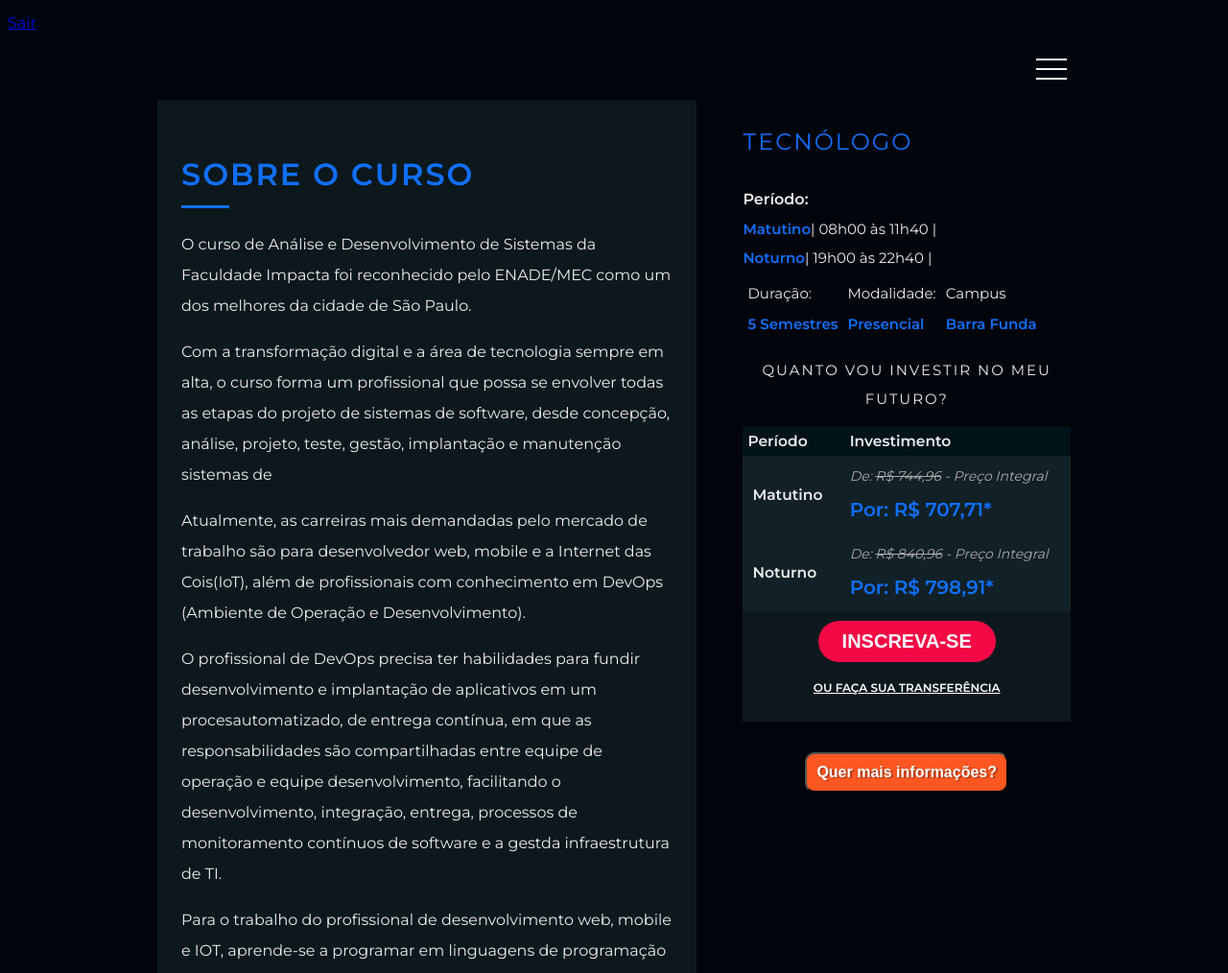
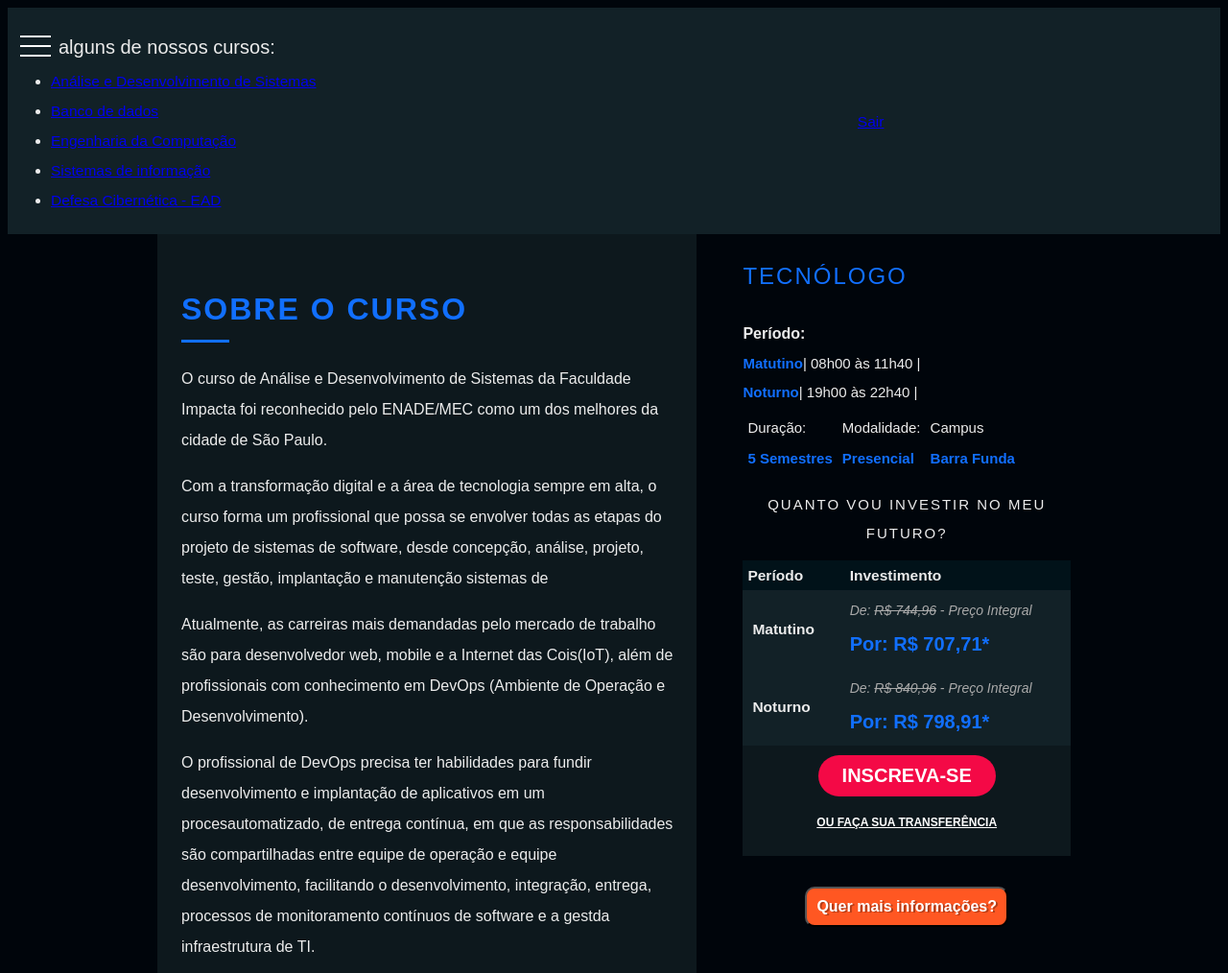
Before and after one commit to DavidBPereira/AulaDevWebFlask, a Flask app: template Impacta/templates/Impacta.html in a window 1280 px wide; the page is wider, and only the part inside the window is pictured. Shown: the top 1014 px of that part at 96% size. Run offline with Flask 2, Linux system fonts and the light colour scheme; the template is opened without the code that fills it, so the values that code supplies are empty.

Commit message:
Criação branch nova

```diff
--- a/Impacta/templates/Impacta.html
+++ b/Impacta/templates/Impacta.html
@@ -1,19 +1,5 @@
 {% extends 'base.html' %}
 {% block conteudo %}
-<!DOCTYPE html>
-<html lang="pt-br">
-
-<head>
-  <meta charset="UTF-8">
-  <meta http-equiv="X-UA-Compatible" content="IE=edge">
-  <meta name="viewport" content="width=device-width, initial-scale=1.0">
-  <title>Document</title>
-
-  <link rel="preconnect" href="https://fonts.googleapis.com">
-  <link rel="preconnect" href="https://fonts.gstatic.com" crossorigin>
-  <link href="https://fonts.googleapis.com/css2?family=Montserrat:wght@300;400;600&display=swap" rel="stylesheet">
-</head>
-
 <style>
   body {
     box-sizing: border-box;
@@ -125,13 +111,7 @@
     width: 100%;
   }
 
-  table {
-    table-layout: fixed;
-    width: 100%;
-    border-collapse: collapse;
-    border-spacing: 0;
-    font-size: 15.5px;
-  }
+
 
   thead {
     background: #011219;
@@ -225,7 +205,7 @@
     color: #ffff;
     text-decoration: none;}
 
-    nav{
+    /* nav{
   display: flex;
   justify-content: space-around;
   align-items: center;
@@ -266,22 +246,11 @@
   letter-spacing: 3px;
   margin-left: 10px;
   opacity: 0;
-}
+} */
 
-.menu{
-  position: absolute;
-  right: 10em;
-  float: right;
-  cursor: pointer;
-  display: block;
-}
+/*
 
-.menu div{
-  width: 32px;
-  height: 2px;
-  background: white;
-  margin: 8px;
-}
+ */
 @keyframes navLinkFade {
   from {
     opacity: 0;
@@ -293,37 +262,17 @@
   }
 }
 
-.mobile-menu.active .line1 {
-  transform: rotate(-45deg) translate(-8px, 8px);
-}
 
-.mobile-menu.active .line2 {
+
+/* .mobile-menu.active .line2 {
   opacity: 0;
-}
+} */
 
-.mobile-menu.active .line3 {
+/* .mobile-menu.active .line3 {
   transform: rotate(45deg) translate(-5px, -7px);
-}
-  }
+} */
+
 </style>
-<header>
-  <nav>
-    <div class="menu">
-      <div class="line1"></div>
-      <div class="line2"></div>
-      <div class="line3"></div>
-    </div>
-    <ul class='navlist'>
-      <p>alguns de nossos cursos:</p>
-      <li><a href="ads.html">Análise e Desenvolvimento de Sistemas</a></li>
-      <li><a href="bd.html">Banco de dados</a></li>
-      <li><a href="eng-compute.html">Engenharia da Computação</a></li>
-      <li><a href="sistema-info.html">Sistemas de informação</a></li>
-      <li><a href="defesa-cibernetica.html">Defesa Cibernética - EAD</a></li>
-
-    </ul>
-  </nav>
-</header>
 <body>
   <div class="body">
     <div class="about">
@@ -483,7 +432,5 @@
   );
   mobileNavbar.init();
   </script>
-  {% endblock %}
 </body>
-
-</html>
+{% endblock %}
--- a/app/templates/base.html
+++ b/app/templates/base.html
@@ -5,10 +5,57 @@
     <meta http-equiv="X-UA-Compatible" content="IE=edge">
     <meta name="viewport" content="width=device-width, initial-scale=1.0">
     <title>Document</title>
+    <style>
+          table {
+            table-layout: fixed;
+            width: 100%;
+            border-collapse: collapse;
+            border-spacing: 0;
+            font-size: 15.5px;
+        }
+        .menu{
+            left: 10em;
+            float: left;
+            cursor: pointer;
+            display: block;
+        }
+        .menu div{
+            width: 32px;
+            height: 2px;
+            background: white;
+            margin: 8px;
+        }
+
+    </style>
 </head>
 
 <body>
-    <div id="header"><a href="{{ url_for('Login.logout') }}">Sair</a></div>
+    <div id="header">
+        <table>
+            <tr>
+                <td style="width:70%;">
+                    <nav>
+                        <div class="menu">
+                            <div class="line1"></div>
+                            <div class="line2"></div>
+                            <div class="line3"></div>
+                        </div>
+                        <ul class='navlist'>
+                            <p>alguns de nossos cursos:</p>
+                            <li><a href="ads.html">Análise e Desenvolvimento de Sistemas</a></li>
+                            <li><a href="bd.html">Banco de dados</a></li>
+                            <li><a href="eng-compute.html">Engenharia da Computação</a></li>
+                            <li><a href="sistema-info.html">Sistemas de informação</a></li>
+                            <li><a href="defesa-cibernetica.html">Defesa Cibernética - EAD</a></li>
+                        </ul>
+                    </nav>
+                </td>
+                <td style="width: 30%;">
+                    <a href="{{ url_for('Login.logout') }}">Sair</a>
+                </td>
+            </tr>
+        </table>
+    </div>
     <div id="content">{% block conteudo %}{% endblock %}</div>
 
     <div id="footer"></div>
```
